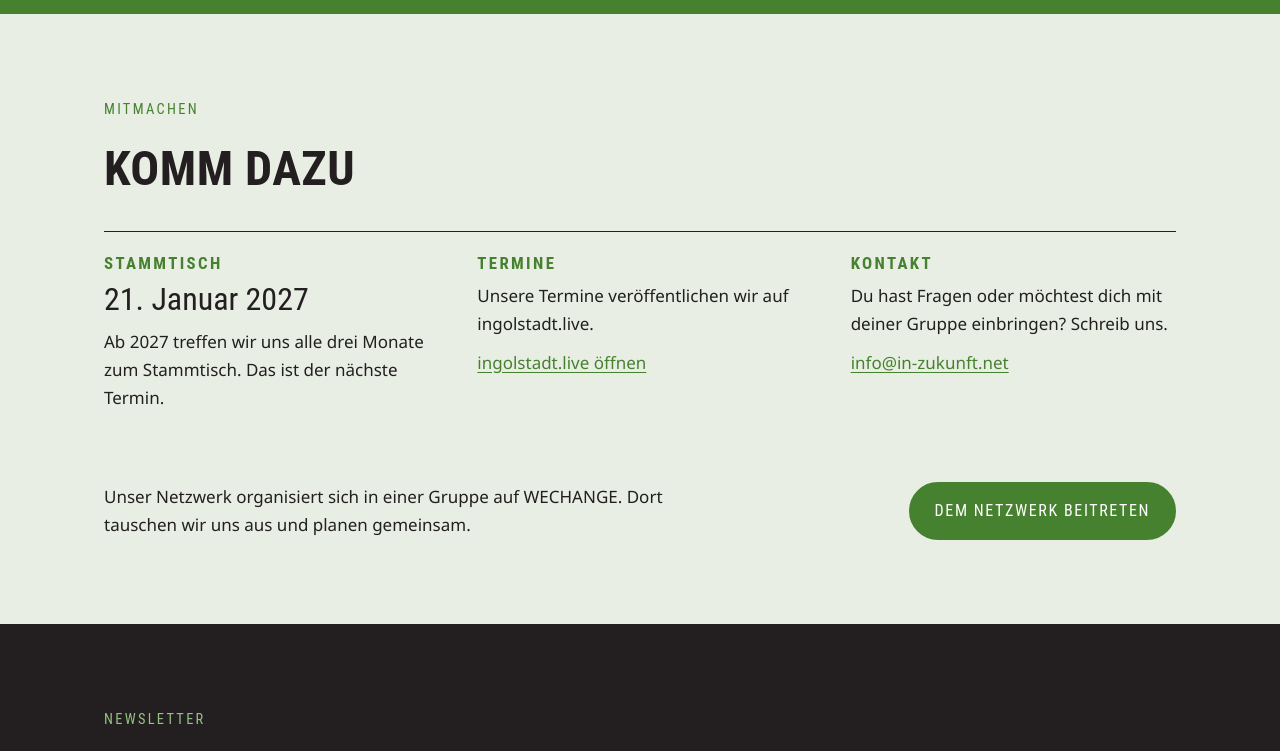
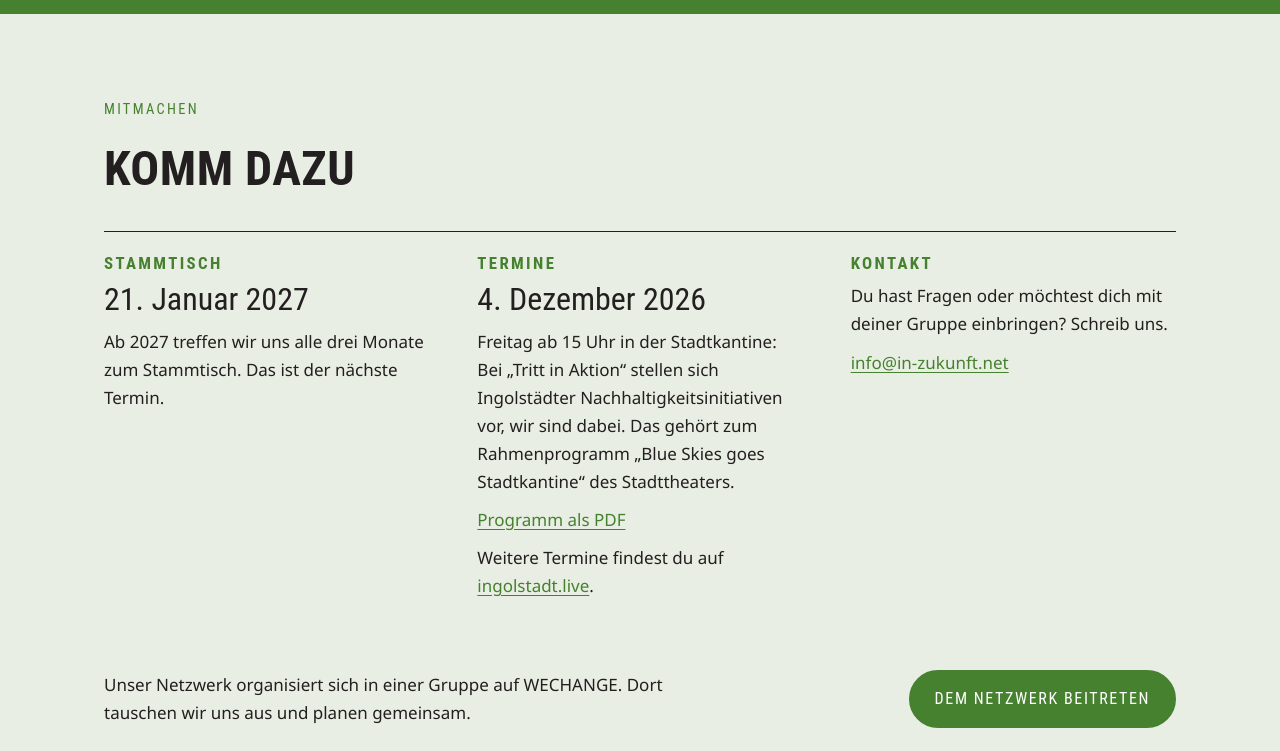
Before and after one commit to mnkeller/in-zukunft-website, a plain HTML site: page index.html in a window 1280 px wide. Shown: the part 2909-3660 px from the top of the page. Drawn offline with Linux system fonts and the light colour scheme.

Commit message:
Termin: Tritt in Aktion in der Stadtkantine am 4.12.2026
Co-Authored-By: Claude Opus 5.5 <noreply@anthropic.com>
Claude-Session: https://claude.ai/code/session_0177JKHSWimauVuVECuMyDPU

```diff
--- a/index.html
+++ b/index.html
@@ -292,8 +292,10 @@ body[data-view="impressum"] #impressum,body[data-view="datenschutz"] #datenschut
         </article>
         <article class="card" data-reveal style="--delay:.12s">
           <h3>Termine</h3>
-          <p>Unsere Termine veröffentlichen wir auf ingolstadt.live.</p>
-          <p><a href="https://ingolstadt.live" rel="noopener">ingolstadt.live öffnen</a></p>
+          <p class="date">4. Dezember 2026</p>
+          <p>Freitag ab 15 Uhr in der Stadtkantine: Bei „Tritt in Aktion“ stellen sich Ingolstädter Nachhaltigkeitsinitiativen vor, wir sind dabei. Das gehört zum Rahmenprogramm „Blue Skies goes Stadtkantine“ des Stadttheaters.</p>
+          <p><a href="https://theater.ingolstadt.de/fileadmin/doc/diverse_dokumente/blue_skies_goes_stadtkantine.pdf" rel="noopener">Programm als PDF</a></p>
+          <p>Weitere Termine findest du auf <a href="https://ingolstadt.live" rel="noopener">ingolstadt.live</a>.</p>
         </article>
         <article class="card" data-reveal style="--delay:.24s">
           <h3>Kontakt</h3>
```
